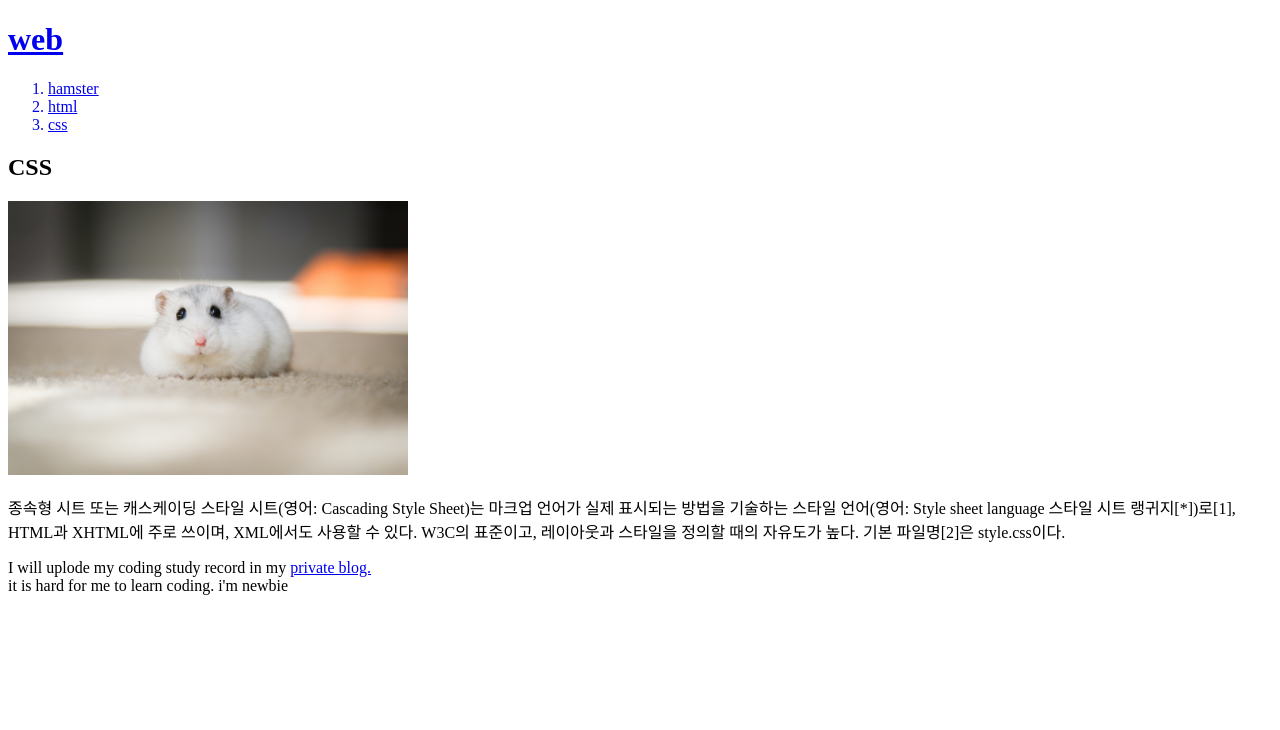
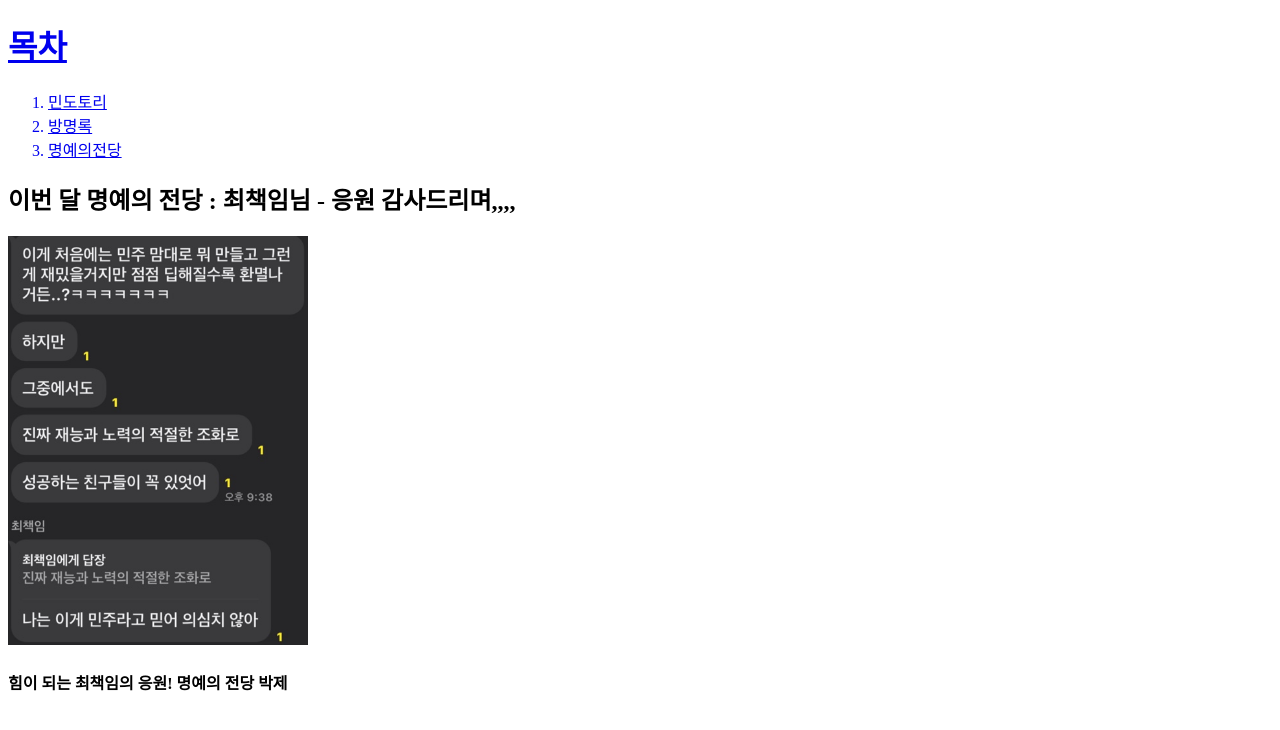
Before and after one commit to mindotori/mindotori, a plain HTML site: page 3.html in a window 1280 px wide. Drawn offline with Linux system fonts and the light colour scheme.

Commit message:
수정 ,,,

```diff
--- a/3.html
+++ b/3.html
@@ -5,14 +5,14 @@
 <meta charset="utf-8">
 </head>
 <body>
-<h1><a href="index.html">web</h1></a>
+<h1><a href="index.html">목차</h1></a>
 <ol>
-    <a href="1.html"><li>hamster</li></a>
-    <a href="2.html"><li>html</li></a>
-    <a href="3.html"><li>css</li></a>
+    <a href="1.html"><li>민도토리</li></a>
+    <a href="2.html"><li>방명록</li></a>
+    <a href="3.html"><li>명예의전당</li></a>
 </ol>
-<h2>CSS</h2>
-<img src="hamster.jpg" width="400">
-<p>종속형 시트 또는 캐스케이딩 스타일 시트(영어: Cascading Style Sheet)는 마크업 언어가 실제 표시되는 방법을 기술하는 스타일 언어(영어: Style sheet language 스타일 시트 랭귀지[*])로[1], HTML과 XHTML에 주로 쓰이며, XML에서도 사용할 수 있다. W3C의 표준이고, 레이아웃과 스타일을 정의할 때의 자유도가 높다. 기본 파일명[2]은 style.css이다.</p> I will uplode my coding study record in my <a href="https://blog.naver.com/mindotori_" target="_blank">private blog.</a> <br>it is hard for me to learn coding. i'm newbie
+<h2>이번 달 명예의 전당 : 최책임님 - 응원 감사드리며,,,,</h2>
+<img src="choi.jpeg" width="300">
+<h4>힘이 되는 최책임의 응원! 명예의 전당 박제</h4>
 </body>
 </html>
```
Also changed, not shown: 1.html (+6 -6 lines), 2.html (+29 -7 lines), index.html (+5 -5 lines), choi.jpeg (added).
